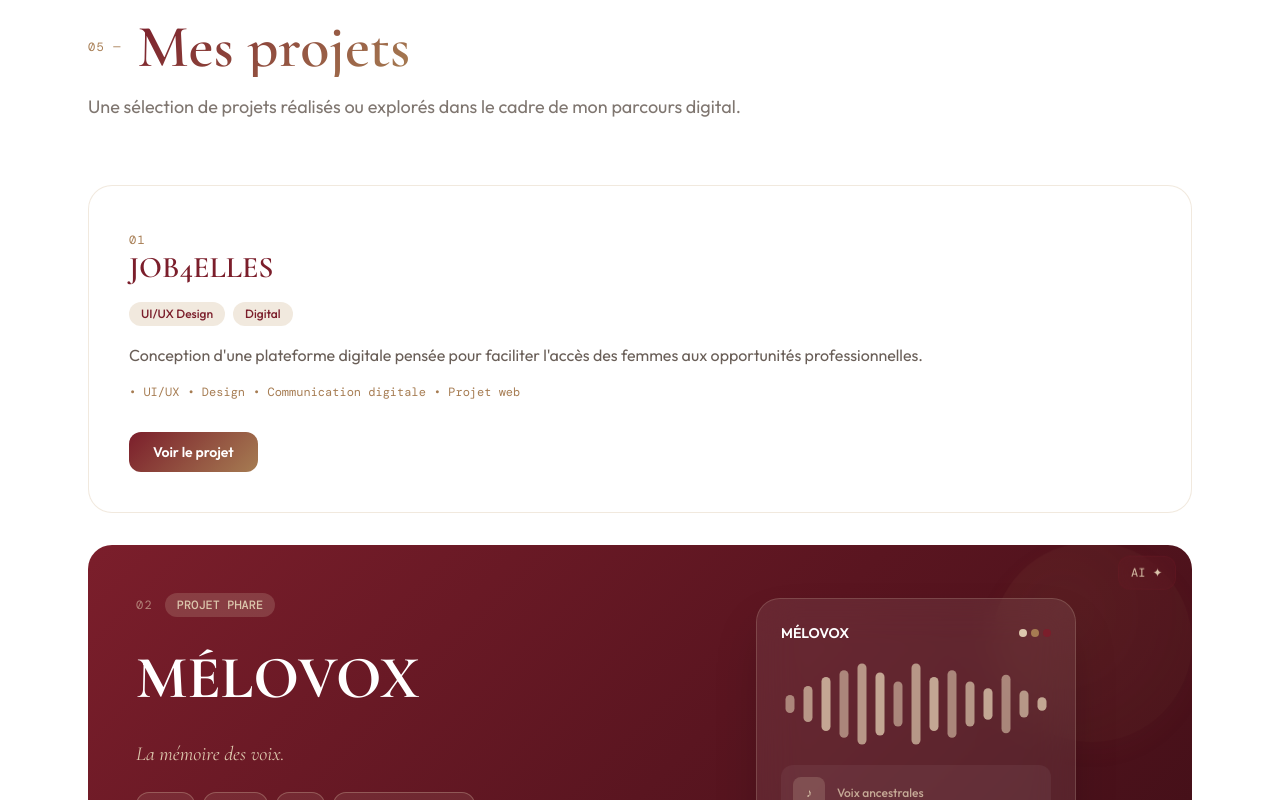
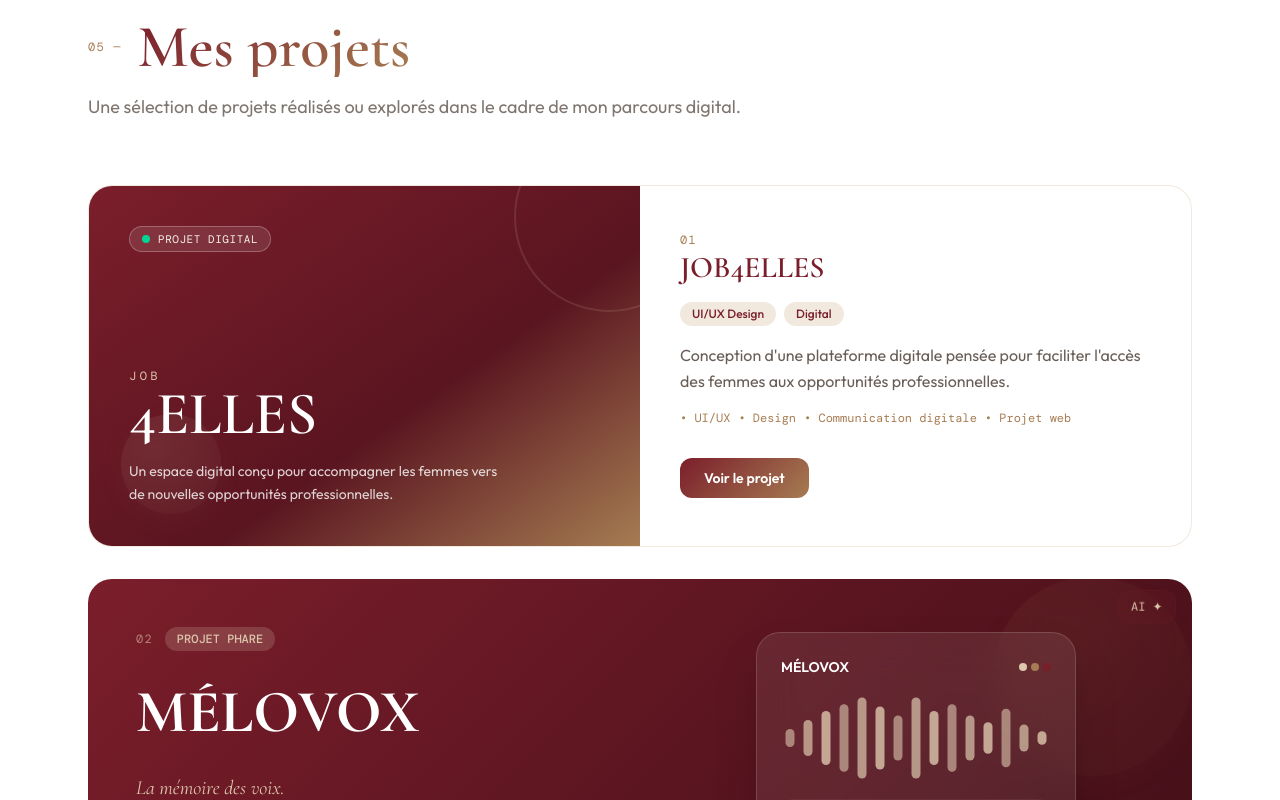
Before and after one commit to rositadiouf02-hub/Rosita-Diouf02, a React (Vite) app: page / in a window 1280 px wide. Shown: the part 5200-6000 px from the top of the page. Built offline with nearby package versions, Linux system fonts and the light colour scheme; the HTML template or start-up script is replaced by a standard one.

Commit message:
Add project visuals and Melovox details

```diff
--- a/src/App.tsx
+++ b/src/App.tsx
@@ -888,11 +888,19 @@ function Services() {
 // ── Projects ───────────────────────────────────────────────────────────────
 function Projects() {
   const [showJob4EllesDetails, setShowJob4EllesDetails] = useState(false);
+  const [showMelovoxDetails, setShowMelovoxDetails] = useState(false);
 
   const handleJob4EllesClick = () => {
     setShowJob4EllesDetails(true);
     window.setTimeout(() => {
       document.querySelector("#job4elles-details")?.scrollIntoView({ behavior: "smooth", block: "start" });
+    }, 0);
+  };
+
+  const handleMelovoxClick = () => {
+    setShowMelovoxDetails(true);
+    window.setTimeout(() => {
+      document.querySelector("#melovox-details")?.scrollIntoView({ behavior: "smooth", block: "start" });
     }, 0);
   };
 
@@ -914,7 +922,22 @@ function Projects() {
         <div className="space-y-8">
           {/* Project 01 — Job4Elles */}
           <Reveal>
-            <div className="glass rounded-3xl overflow-hidden border border-[#DCC7AD]/30 card-hover">
+            <div className="glass rounded-3xl overflow-hidden border border-[#DCC7AD]/30 card-hover grid grid-cols-1 md:grid-cols-2">
+              <div className="relative min-h-72 md:min-h-[360px] overflow-hidden p-8 md:p-10 text-white" style={{ background: "linear-gradient(145deg, #7B1E2B, #5a1520 60%, #A67C52)" }}>
+                <FloatingRing size={190} color="#DCC7AD" className="-top-16 -right-16 opacity-50" />
+                <FloatingSphere size={100} color="#DCC7AD" opacity={0.14} className="bottom-8 left-8" />
+                <div className="relative z-10 h-full flex flex-col justify-between">
+                  <span className="inline-flex w-fit items-center gap-2 rounded-full border border-white/25 bg-white/10 px-3 py-1 text-[11px] font-mono-custom tracking-wider text-[#F7F2EC]">
+                    <span className="w-2 h-2 rounded-full bg-emerald-400" />
+                    PROJET DIGITAL
+                  </span>
+                  <div>
+                    <p className="font-mono-custom text-xs tracking-[0.3em] text-[#DCC7AD]">JOB</p>
+                    <h4 className="font-display text-5xl md:text-6xl font-semibold leading-none">4ELLES</h4>
+                    <p className="mt-4 max-w-sm text-sm leading-relaxed text-white/80">Un espace digital conçu pour accompagner les femmes vers de nouvelles opportunités professionnelles.</p>
+                  </div>
+                </div>
+              </div>
               <div className="p-8 md:p-10 space-y-4">
                 <span className="font-mono-custom text-xs text-[#A67C52] tracking-widest">01</span>
                 <h3 className="font-display text-3xl font-semibold text-[#7B1E2B]">JOB4ELLES</h3>
@@ -1001,10 +1024,14 @@ function Projects() {
                   </p>
 
                   <button
+                    type="button"
+                    onClick={handleMelovoxClick}
+                    aria-expanded={showMelovoxDetails}
+                    aria-controls="melovox-details"
                     className="inline-flex items-center gap-2 px-7 py-3.5 rounded-2xl font-semibold transition-all duration-300 hover:-translate-y-1 hover:shadow-xl"
                     style={{ background: "linear-gradient(135deg, #DCC7AD, #A67C52)", color: "#3d0e16" }}
                   >
-                    Découvrir Mélovox
+                    {showMelovoxDetails ? "Projet affiché" : "Découvrir Mélovox"}
                     <span>→</span>
                   </button>
                 </div>
@@ -1048,6 +1075,22 @@ function Projects() {
               </div>
             </div>
           </Reveal>
+
+          {showMelovoxDetails && <Reveal delay={80}>
+            <article id="melovox-details" className="rounded-3xl border border-[#DCC7AD]/30 p-8 md:p-10 text-white scroll-mt-28" style={{ background: "linear-gradient(135deg, #7B1E2B, #3d0e16)" }} aria-labelledby="melovox-detail-title">
+              <span className="font-mono-custom text-xs tracking-widest text-[#DCC7AD]">ÉTUDE DE PROJET — MÉLOVOX</span>
+              <div className="mt-5 grid grid-cols-1 md:grid-cols-3 gap-8">
+                <div className="md:col-span-2">
+                  <h3 id="melovox-detail-title" className="font-display text-4xl">Préserver les voix, transmettre les histoires.</h3>
+                  <p className="mt-4 leading-relaxed text-[#DCC7AD]/85">Mélovox imagine un lieu numérique où les voix, récits et musiques peuvent être collectés, écoutés et partagés. Le projet valorise le patrimoine oral tout en explorant comment l'intelligence artificielle peut enrichir la recherche, l'organisation et la transmission de ces archives.</p>
+                </div>
+                <div className="rounded-2xl bg-white/10 border border-white/15 p-5">
+                  <p className="font-mono-custom text-xs text-[#DCC7AD]">MA CONTRIBUTION</p>
+                  <p className="mt-3 text-sm leading-relaxed text-white/80">Conception UI/UX, réflexion sur l'expérience d'écoute, identité visuelle et communication du projet culturel.</p>
+                </div>
+              </div>
+            </article>
+          </Reveal>}
         </div>
       </div>
     </section>
```
